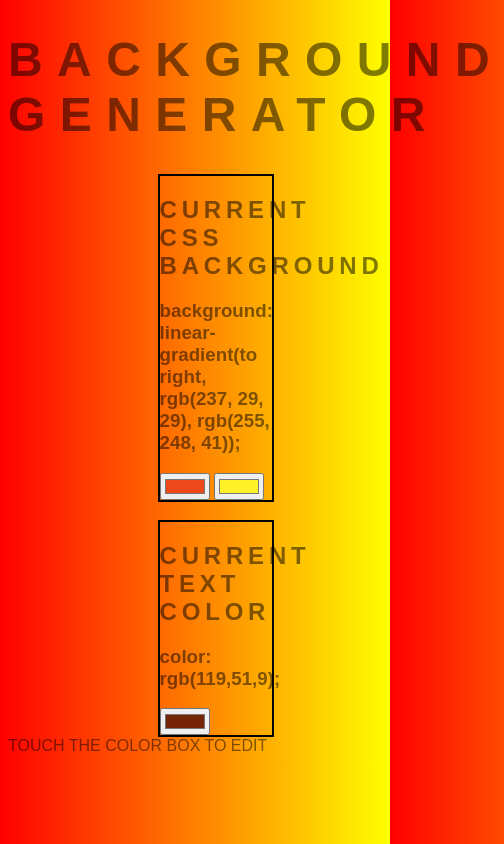
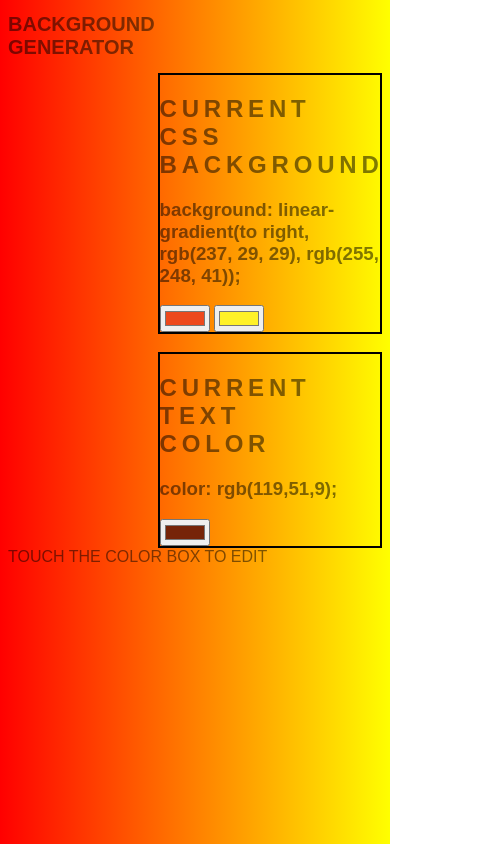
Before and after one commit to KOLEAJEOLAYINKA/Background-Generator, a plain HTML site: page index.html in a window 390 px wide. Shown: the whole page, 504 px wide, since content can reach past the window. Drawn offline with Linux system fonts and the light colour scheme.

Commit message:
feat: updated on responsiveness

```diff
--- a/style.css
+++ b/style.css
@@ -1,11 +1,12 @@
 body {
-    /* padding: auto 0; */
+    padding: auto 0;
     font-family: 'Raleway', sans-serif;
     color: rgba(0, 0, 0, .5);
     /* text-align: center; */
     text-transform: uppercase;
     /* background-image: linear-gradient(direction, color-stop1, color-stop2, ...); */
     background-image: linear-gradient(to right, red, yellow);
+    max-width: 100%;
 
 
 }
@@ -16,21 +17,21 @@ body {
 
 h1 {
     /* font: 600 3.5em 'Raleway', sans-serif; */
-    font-size: 300%;
-    letter-spacing: .3em;
-    width: 100%;
+    font-size: 20px;
+    /* letter-spacing: .3; */
+    width: 4vw;
 
 
 }
 
 .textcolorBlock {
     border: 2px solid rgb(0, 0, 0);
-    width: 50%;
+    width: 0.5fr;
 }
 
 .BgBlock {
     border: 2px solid rgb(0, 0, 0);
-    width: 50%;
+    width: 0.5fr;
 
 
 }
@@ -39,6 +40,8 @@ h2 {
 
 
     letter-spacing: .2em;
+    width: 20vw;
+
 }
 
 h3 {
```
